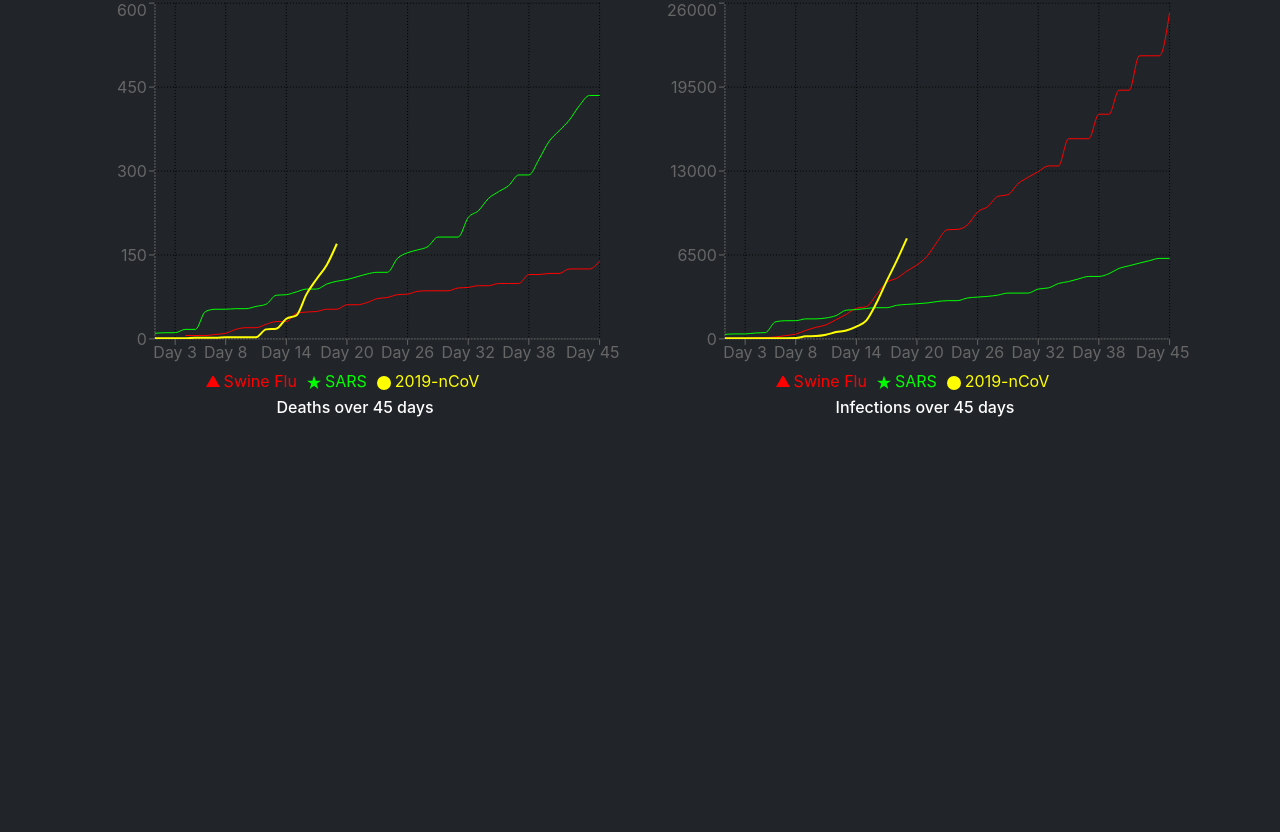
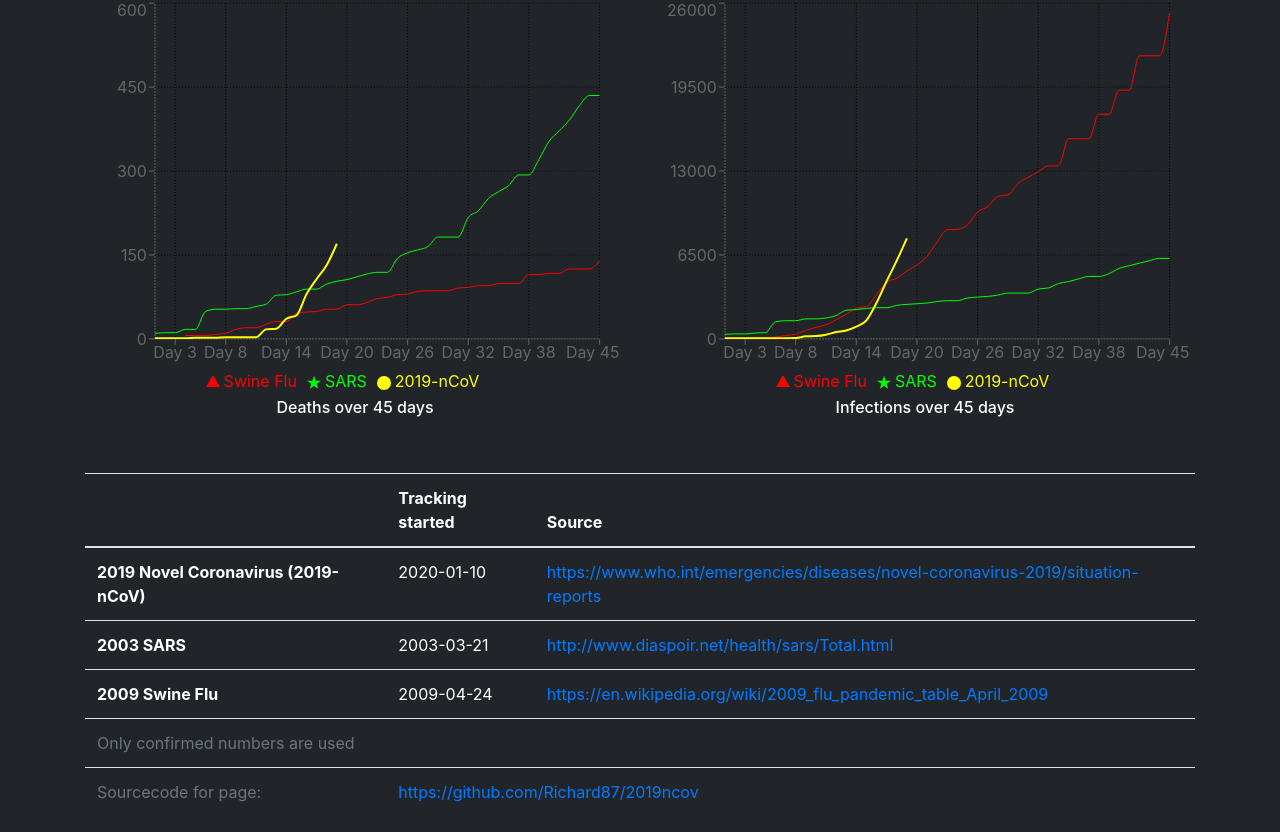
Before and after one commit to aaomidi/2019ncov, a Next.js app: page / in a window 1280 px wide. Shown: the part 709-1541 px from the top of the page. Before the commit the page ends 1182 px from the top, so only its background shows below. Built offline with nearby package versions, Linux system fonts and the light colour scheme.

Commit message:
added tracking info

```diff
--- a/pages/index.js
+++ b/pages/index.js
@@ -51,6 +51,43 @@ export default function Index() {
                 <Col lg={6}><Chart title="Deaths over 45 days" id="45days" data={death45}/></Col>
                 <Col lg={6}><Chart title="Infections over 45 days" id="45days" data={infected45}/></Col>
             </Row>
+            <Row>
+                <Col>
+                    <table className={"table text-white"}>
+                        <thead>
+                        <tr>
+                            <th/>
+                            <th>Tracking started</th>
+                            <th>Source</th>
+                        </tr>
+                        </thead>
+                        <tbody>
+                            <tr>
+                                <th>2019 Novel Coronavirus (2019-nCoV)</th>
+                                <td>{data.trackingStarted['2019-nCoV']}</td>
+                                <td><a href={data.source['2019-nCoV']}>{data.source['2019-nCoV']}</a></td>
+                            </tr>
+                            <tr>
+                                <th>2003 SARS</th>
+                                <td>{data.trackingStarted['SARS']}</td>
+                                <td><a href={data.source['SARS']}>{data.source['SARS']}</a></td>
+                            </tr>
+                            <tr>
+                                <th>2009 Swine Flu</th>
+                                <td>{data.trackingStarted['Swine Flue']}</td>
+                                <td><a href={data.source['Swine Flue']}>{data.source['Swine Flue']}</a></td>
+                            </tr>
+                            <tr className={"text-muted"}>
+                                <td colSpan={3}>Only confirmed numbers are used</td>
+                            </tr>
+                            <tr className={"text-muted"}>
+                                <td>Sourcecode for page:</td>
+                                <td colSpan={2}><a  href="https://github.com/Richard87/2019ncov">https://github.com/Richard87/2019ncov</a></td>
+                            </tr>
+                        </tbody>
+                    </table>
+                </Col>
+            </Row>
         </Container>
     )
 }
```
